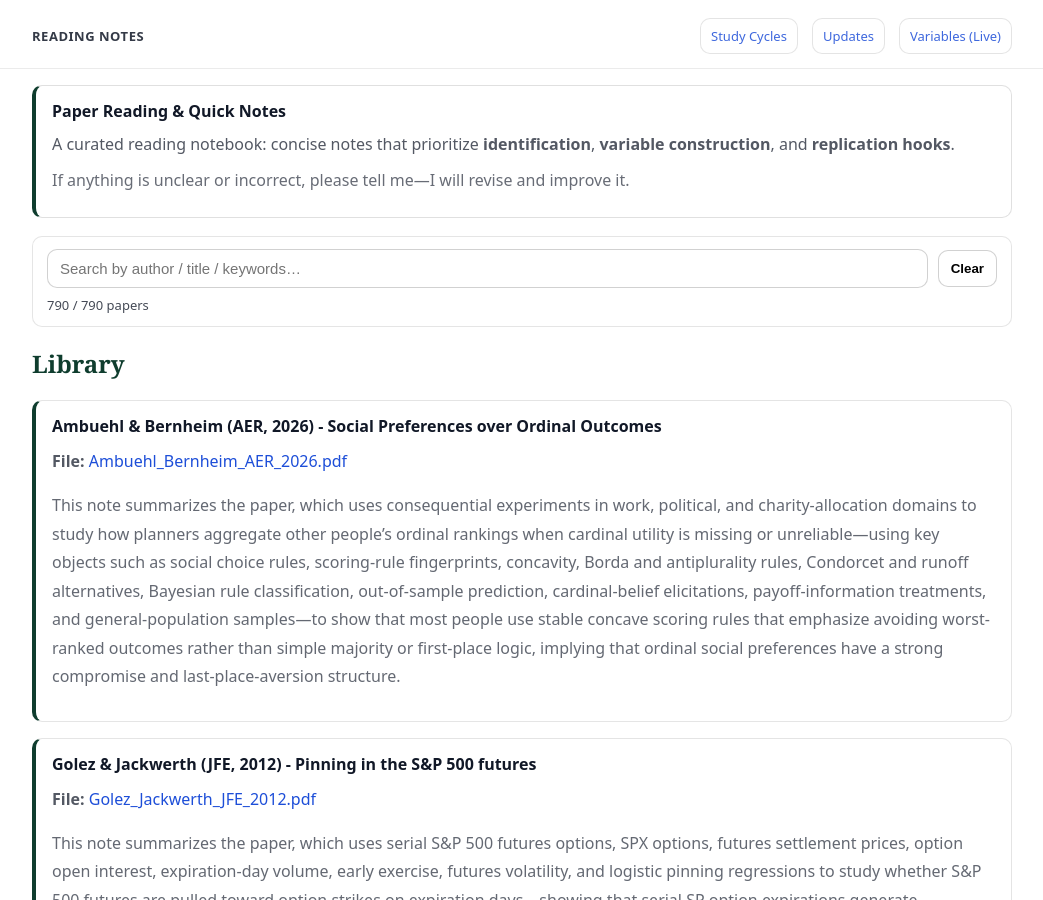
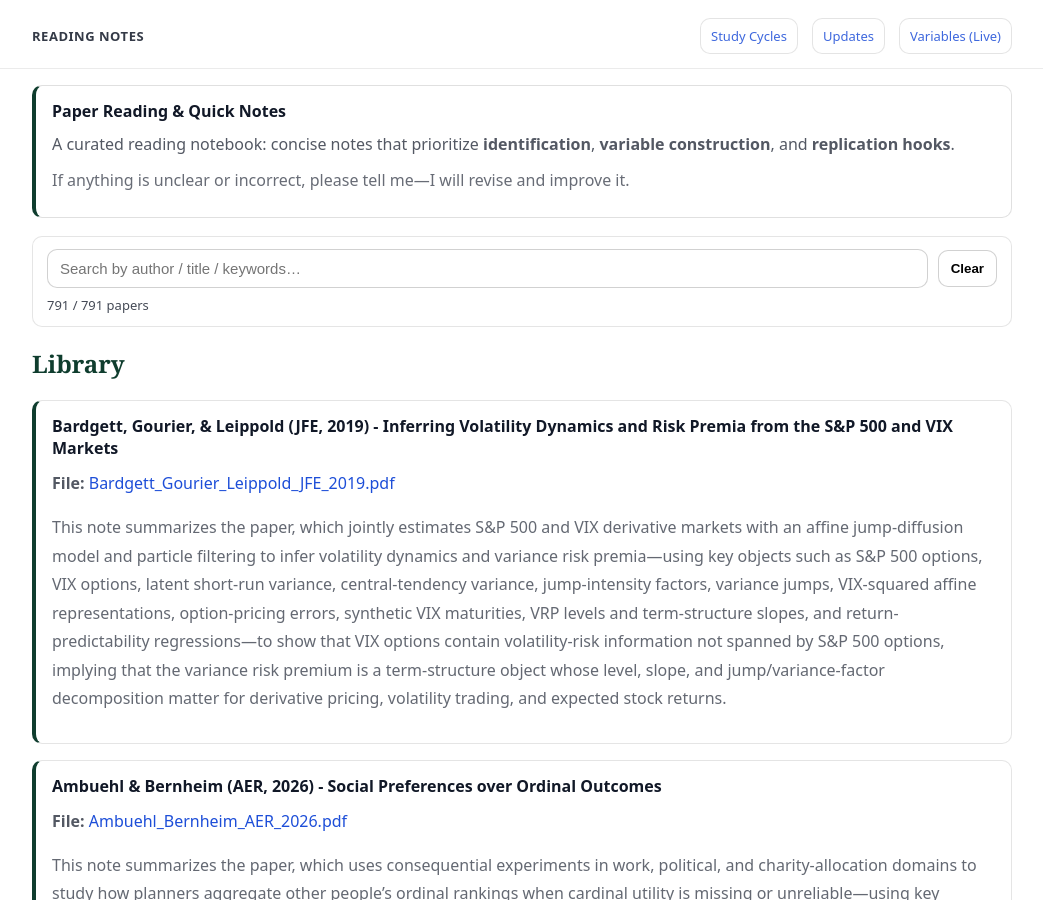
Before and after one commit to yaxinzn/study-archive, a Jekyll site: the page built from reading/index.md, in a window 1280 px wide and 900 px high. Shown: the whole window, without its empty margins (118-1161 px from the left). Built offline with Jekyll 4.4.1, drawn with Linux system fonts in a browser that asks for light colours.

Commit message:
Reading: add/update Bardgett_Gourier_Leippold_JFE_2019.pdf

```diff
--- a/_data/reading.yml
+++ b/_data/reading.yml
@@ -1,3 +1,7 @@
+- title: "Bardgett, Gourier, & Leippold (JFE, 2019) - Inferring Volatility Dynamics and Risk Premia from the S&P 500 and VIX Markets"
+  file: "Bardgett_Gourier_Leippold_JFE_2019.pdf"
+  desc: "This note summarizes the paper, which jointly estimates S&P 500 and VIX derivative markets with an affine jump-diffusion model and particle filtering to infer volatility dynamics and variance risk premia—using key objects such as S&P 500 options, VIX options, latent short-run variance, central-tendency variance, jump-intensity factors, variance jumps, VIX-squared affine representations, option-pricing errors, synthetic VIX maturities, VRP levels and term-structure slopes, and return-predictability regressions—to show that VIX options contain volatility-risk information not spanned by S&P 500 options, implying that the variance risk premium is a term-structure object whose level, slope, and jump/variance-factor decomposition matter for derivative pricing, volatility trading, and expected stock returns."
+
 - title: "Ambuehl & Bernheim (AER, 2026) - Social Preferences over Ordinal Outcomes"
   file: "Ambuehl_Bernheim_AER_2026.pdf"
   desc: "This note summarizes the paper, which uses consequential experiments in work, political, and charity-allocation domains to study how planners aggregate other people’s ordinal rankings when cardinal utility is missing or unreliable—using key objects such as social choice rules, scoring-rule fingerprints, concavity, Borda and antiplurality rules, Condorcet and runoff alternatives, Bayesian rule classification, out-of-sample prediction, cardinal-belief elicitations, payoff-information treatments, and general-population samples—to show that most people use stable concave scoring rules that emphasize avoiding worst-ranked outcomes rather than simple majority or first-place logic, implying that ordinal social preferences have a strong compromise and last-place-aversion structure."
```
Also changed, not shown: 1 other file.
